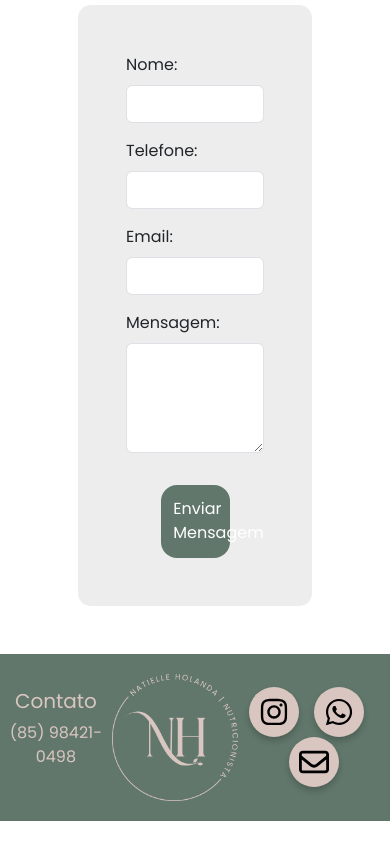
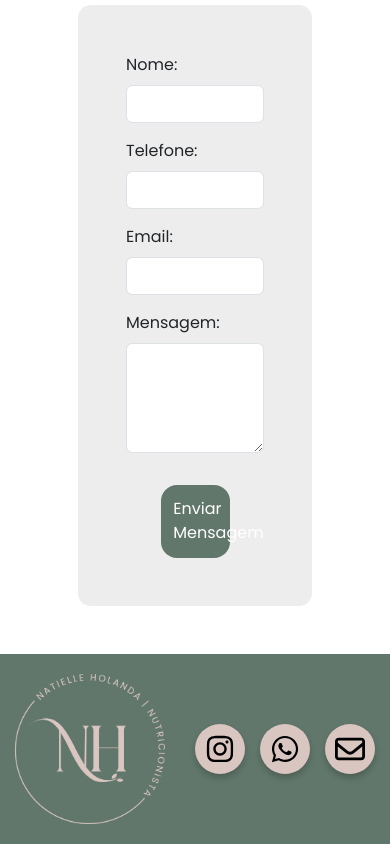
Before and after one commit to MichellMelo/landing-page-nutricionista, a Next.js app: page / in a window 390 px wide. Shown: the part 3467-4311 px from the top of the page. Before the commit the page ends 4288 px from the top, so only its background shows below. Built offline with nearby package versions, Linux system fonts and the light colour scheme.

Commit message:
fix: footer

```diff
--- a/src/components/Footer.js
+++ b/src/components/Footer.js
@@ -6,7 +6,7 @@ export default function Footer() {
     return (
         <footer className={`${styles.footer}`}>
             <div className="footer-content d-flex justify-content-around align-items-center">
-                <div>
+                <div className={styles["contact-container"]}>
                     <div>
                         <p className={`${styles["contact"]} h5`}>Contato</p>
                     </div>
--- a/src/components/Footer.module.css
+++ b/src/components/Footer.module.css
@@ -28,3 +28,9 @@
 .social-link:hover {
   transform: scale(1.1); /* Aumenta o tamanho do link ao passar o mouse */
 }
+
+@media (max-width: 480px) {
+  .contact-container {
+    display: none;
+  }
+}
```
